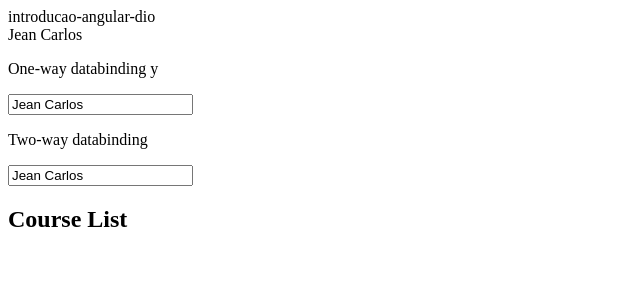
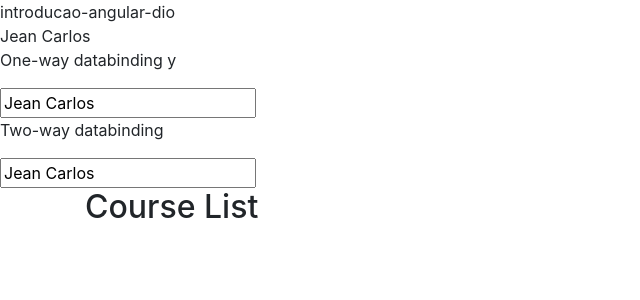
Before and after one commit to JeanCarlos2017/CourseManager, an Angular app in the folder IntroducaoAngularDIO/introducao-angular-dio/: page / in a window 1280 px wide. Shown: the top 300 px of the page, without its empty margins (0-640 px from the left). Built offline with nearby package versions, Linux system fonts and the light colour scheme.

Commit message:
install Bootstrap

```diff
--- a/IntroducaoAngularDIO/introducao-angular-dio/package.json
+++ b/IntroducaoAngularDIO/introducao-angular-dio/package.json
@@ -19,6 +19,7 @@
     "@angular/platform-browser": "~11.1.2",
     "@angular/platform-browser-dynamic": "~11.1.2",
     "@angular/router": "~11.1.2",
+    "bootstrap": "^4.6.0",
     "rxjs": "~6.6.0",
     "tslib": "^2.0.0",
     "zone.js": "~0.11.3"
--- a/IntroducaoAngularDIO/introducao-angular-dio/src/app/app.component.html
+++ b/IntroducaoAngularDIO/introducao-angular-dio/src/app/app.component.html
@@ -9,4 +9,6 @@
 <p> Two-way databinding</p>
 <input [(ngModel)]= "name" name="name">
 
-<app-course-list> </app-course-list>
+<div class= "container">
+    <app-course-list> </app-course-list>
+</div>
--- a/IntroducaoAngularDIO/introducao-angular-dio/src/styles.css
+++ b/IntroducaoAngularDIO/introducao-angular-dio/src/styles.css
@@ -1 +1,2 @@
 /* You can add global styles to this file, and also import other style files */
+@import '~bootstrap/dist/css/bootstrap.min.css'
```
Also changed, not shown: 2 other files (tests, documents, lock files or other folders).
